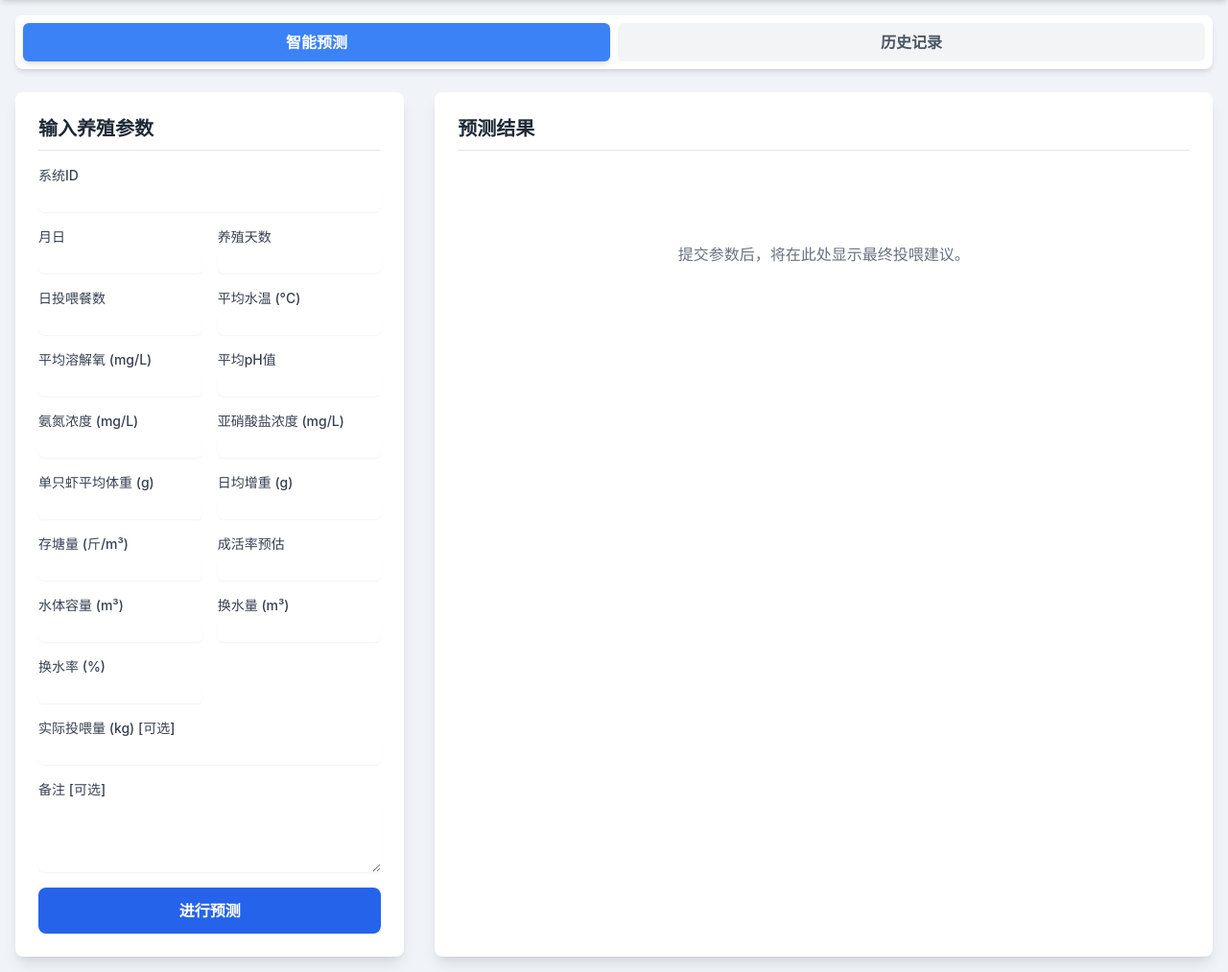
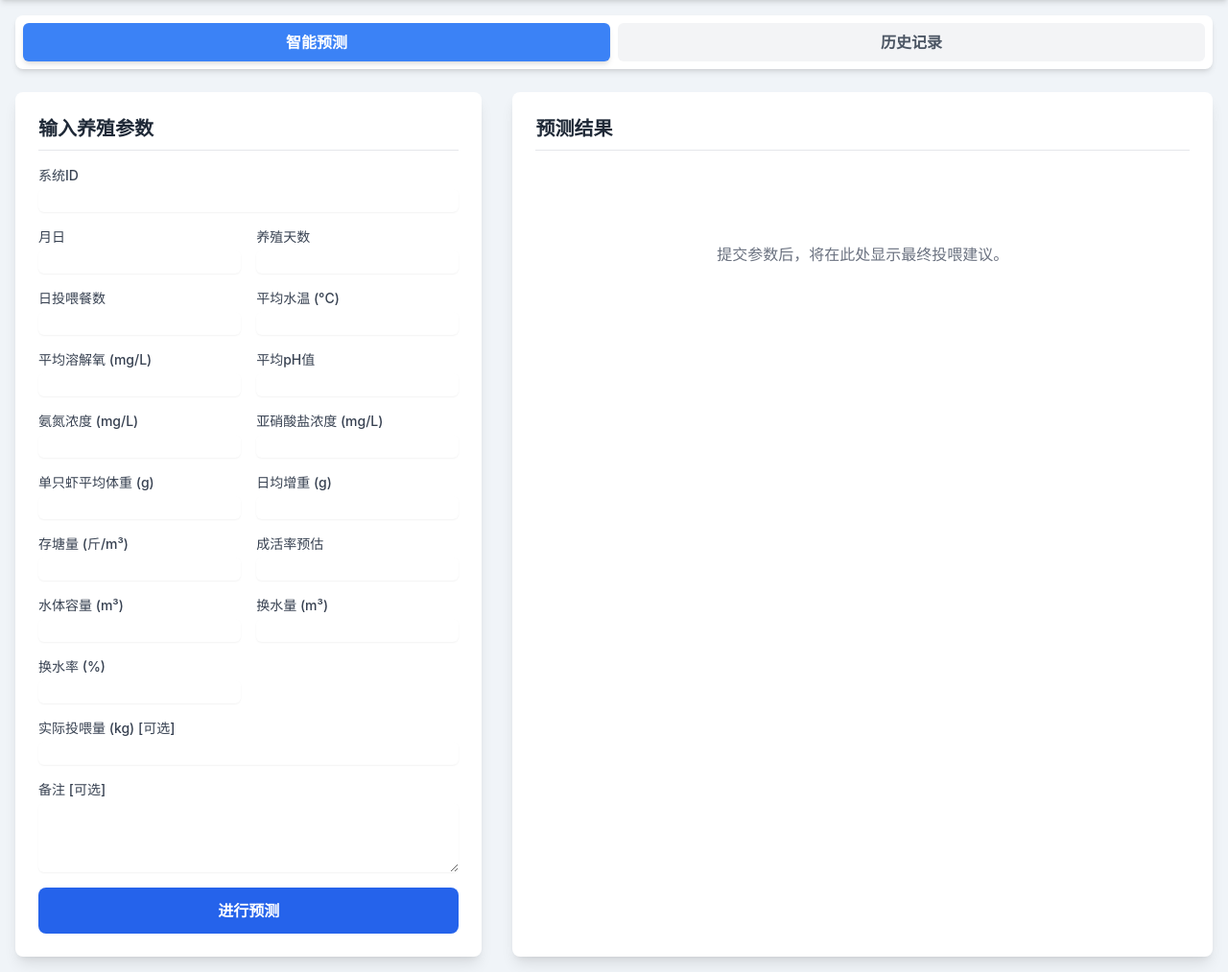
Before and after one commit to zhaohc1010/feeding_agent_webapp, a Flask app: page / in a window 1280 px wide. Shown: the part 64-1077 px from the top of the page at 96% size. Run offline with Flask 3, Linux system fonts and the light colour scheme; some libraries are stand-ins or nearby versions.

Commit message:
Add files via upload

```diff
--- a/feeding_agent_webapp/templates/index.html
+++ b/feeding_agent_webapp/templates/index.html
@@ -2,7 +2,7 @@
 <html lang="zh-CN">
 <head>
     <meta charset="UTF-8">
-    <meta name="viewport" content="width=device-width, initial-scale-1.0">
+    <meta name="viewport" content="width=device-width, initial-scale=1.0">
     <title>智能投喂决策系统</title>
     <script src="https://cdn.tailwindcss.com"></script>
     <script src="https://cdn.jsdelivr.net/npm/marked/marked.min.js"></script>
@@ -47,38 +47,38 @@
         <!-- Prediction View -->
         <div id="prediction-view">
             <div class="lg:flex lg:space-x-8">
-                <!-- Input Form -->
-                <div class="w-full lg:w-1/3">
+                <!-- Input Form - Increased width and font size -->
+                <div class="w-full lg:w-2/5">
                     <div class="bg-white p-6 rounded-lg shadow-lg">
                         <h2 class="text-xl font-bold mb-4 border-b pb-2">输入养殖参数</h2>
                         <form id="prediction-form" class="space-y-4">
-                            <div><label for="system_id" class="block text-sm font-medium text-gray-700">系统ID</label><input type="text" id="system_id" name="system_id" required class="form-input mt-1 block w-full border-gray-300 rounded-md shadow-sm"></div>
+                            <div><label for="system_id" class="block text-sm font-medium text-gray-700">系统ID</label><input type="text" id="system_id" name="system_id" required class="form-input mt-1 block w-full border-gray-300 rounded-md shadow-sm text-base"></div>
                             <div class="grid grid-cols-1 md:grid-cols-2 gap-4">
-                                <div><label for="month_day" class="block text-sm font-medium text-gray-700">月日</label><input type="text" id="month_day" name="month_day" required class="form-input mt-1 block w-full border-gray-300 rounded-md shadow-sm"></div>
-                                <div><label for="age_in_days" class="block text-sm font-medium text-gray-700">养殖天数</label><input type="number" step="any" id="age_in_days" name="age_in_days" required class="form-input mt-1 block w-full border-gray-300 rounded-md shadow-sm"></div>
-                                <div><label for="number_of_meals" class="block text-sm font-medium text-gray-700">日投喂餐数</label><input type="number" step="any" id="number_of_meals" name="number_of_meals" required class="form-input mt-1 block w-full border-gray-300 rounded-md shadow-sm"></div>
-                                <div><label for="average_water_temp" class="block text-sm font-medium text-gray-700">平均水温 (°C)</label><input type="number" step="any" id="average_water_temp" name="average_water_temp" required class="form-input mt-1 block w-full border-gray-300 rounded-md shadow-sm"></div>
-                                <div><label for="average_do" class="block text-sm font-medium text-gray-700">平均溶解氧 (mg/L)</label><input type="number" step="any" id="average_do" name="average_do" required class="form-input mt-1 block w-full border-gray-300 rounded-md shadow-sm"></div>
-                                <div><label for="average_ph" class="block text-sm font-medium text-gray-700">平均pH值</label><input type="number" step="any" id="average_ph" name="average_ph" required class="form-input mt-1 block w-full border-gray-300 rounded-md shadow-sm"></div>
-                                <div><label for="ammonia_nitrogen" class="block text-sm font-medium text-gray-700">氨氮浓度 (mg/L)</label><input type="number" step="any" id="ammonia_nitrogen" name="ammonia_nitrogen" required class="form-input mt-1 block w-full border-gray-300 rounded-md shadow-sm"></div>
-                                <div><label for="nitrite_nitrogen" class="block text-sm font-medium text-gray-700">亚硝酸盐浓度 (mg/L)</label><input type="number" step="any" id="nitrite_nitrogen" name="nitrite_nitrogen" required class="form-input mt-1 block w-full border-gray-300 rounded-md shadow-sm"></div>
-                                <div><label for="weight" class="block text-sm font-medium text-gray-700">单只虾平均体重 (g)</label><input type="number" step="any" id="weight" name="weight" required class="form-input mt-1 block w-full border-gray-300 rounded-md shadow-sm"></div>
-                                <div><label for="avg_daily_weight_gain" class="block text-sm font-medium text-gray-700">日均增重 (g)</label><input type="number" step="any" id="avg_daily_weight_gain" name="avg_daily_weight_gain" required class="form-input mt-1 block w-full border-gray-300 rounded-md shadow-sm"></div>
-                                <div><label for="shrimp_loading_cap" class="block text-sm font-medium text-gray-700">存塘量 (斤/m³)</label><input type="number" step="any" id="shrimp_loading_cap" name="shrimp_loading_cap" required class="form-input mt-1 block w-full border-gray-300 rounded-md shadow-sm"></div>
-                                <div><label for="survival_rate" class="block text-sm font-medium text-gray-700">成活率预估</label><input type="number" step="any" id="survival_rate" name="survival_rate" required class="form-input mt-1 block w-full border-gray-300 rounded-md shadow-sm"></div>
-                                <div><label for="water_body_capacity" class="block text-sm font-medium text-gray-700">水体容量 (m³)</label><input type="number" step="any" id="water_body_capacity" name="water_body_capacity" required class="form-input mt-1 block w-full border-gray-300 rounded-md shadow-sm"></div>
-                                <div><label for="water_change_amount" class="block text-sm font-medium text-gray-700">换水量 (m³)</label><input type="number" step="any" id="water_change_amount" name="water_change_amount" required class="form-input mt-1 block w-full border-gray-300 rounded-md shadow-sm"></div>
-                                <div><label for="water_change_rate" class="block text-sm font-medium text-gray-700">换水率 (%)</label><input type="number" step="any" id="water_change_rate" name="water_change_rate" required class="form-input mt-1 block w-full border-gray-300 rounded-md shadow-sm"></div>
+                                <div><label for="month_day" class="block text-sm font-medium text-gray-700">月日</label><input type="text" id="month_day" name="month_day" required class="form-input mt-1 block w-full border-gray-300 rounded-md shadow-sm text-base"></div>
+                                <div><label for="age_in_days" class="block text-sm font-medium text-gray-700">养殖天数</label><input type="number" step="any" id="age_in_days" name="age_in_days" required class="form-input mt-1 block w-full border-gray-300 rounded-md shadow-sm text-base"></div>
+                                <div><label for="number_of_meals" class="block text-sm font-medium text-gray-700">日投喂餐数</label><input type="number" step="any" id="number_of_meals" name="number_of_meals" required class="form-input mt-1 block w-full border-gray-300 rounded-md shadow-sm text-base"></div>
+                                <div><label for="average_water_temp" class="block text-sm font-medium text-gray-700">平均水温 (°C)</label><input type="number" step="any" id="average_water_temp" name="average_water_temp" required class="form-input mt-1 block w-full border-gray-300 rounded-md shadow-sm text-base"></div>
+                                <div><label for="average_do" class="block text-sm font-medium text-gray-700">平均溶解氧 (mg/L)</label><input type="number" step="any" id="average_do" name="average_do" required class="form-input mt-1 block w-full border-gray-300 rounded-md shadow-sm text-base"></div>
+                                <div><label for="average_ph" class="block text-sm font-medium text-gray-700">平均pH值</label><input type="number" step="any" id="average_ph" name="average_ph" required class="form-input mt-1 block w-full border-gray-300 rounded-md shadow-sm text-base"></div>
+                                <div><label for="ammonia_nitrogen" class="block text-sm font-medium text-gray-700">氨氮浓度 (mg/L)</label><input type="number" step="any" id="ammonia_nitrogen" name="ammonia_nitrogen" required class="form-input mt-1 block w-full border-gray-300 rounded-md shadow-sm text-base"></div>
+                                <div><label for="nitrite_nitrogen" class="block text-sm font-medium text-gray-700">亚硝酸盐浓度 (mg/L)</label><input type="number" step="any" id="nitrite_nitrogen" name="nitrite_nitrogen" required class="form-input mt-1 block w-full border-gray-300 rounded-md shadow-sm text-base"></div>
+                                <div><label for="weight" class="block text-sm font-medium text-gray-700">单只虾平均体重 (g)</label><input type="number" step="any" id="weight" name="weight" required class="form-input mt-1 block w-full border-gray-300 rounded-md shadow-sm text-base"></div>
+                                <div><label for="avg_daily_weight_gain" class="block text-sm font-medium text-gray-700">日均增重 (g)</label><input type="number" step="any" id="avg_daily_weight_gain" name="avg_daily_weight_gain" required class="form-input mt-1 block w-full border-gray-300 rounded-md shadow-sm text-base"></div>
+                                <div><label for="shrimp_loading_cap" class="block text-sm font-medium text-gray-700">存塘量 (斤/m³)</label><input type="number" step="any" id="shrimp_loading_cap" name="shrimp_loading_cap" required class="form-input mt-1 block w-full border-gray-300 rounded-md shadow-sm text-base"></div>
+                                <div><label for="survival_rate" class="block text-sm font-medium text-gray-700">成活率预估</label><input type="number" step="any" id="survival_rate" name="survival_rate" required class="form-input mt-1 block w-full border-gray-300 rounded-md shadow-sm text-base"></div>
+                                <div><label for="water_body_capacity" class="block text-sm font-medium text-gray-700">水体容量 (m³)</label><input type="number" step="any" id="water_body_capacity" name="water_body_capacity" required class="form-input mt-1 block w-full border-gray-300 rounded-md shadow-sm text-base"></div>
+                                <div><label for="water_change_amount" class="block text-sm font-medium text-gray-700">换水量 (m³)</label><input type="number" step="any" id="water_change_amount" name="water_change_amount" required class="form-input mt-1 block w-full border-gray-300 rounded-md shadow-sm text-base"></div>
+                                <div><label for="water_change_rate" class="block text-sm font-medium text-gray-700">换水率 (%)</label><input type="number" step="any" id="water_change_rate" name="water_change_rate" required class="form-input mt-1 block w-full border-gray-300 rounded-md shadow-sm text-base"></div>
                             </div>
-                            <div><label for="actual_feeding_amount" class="block text-sm font-medium text-gray-700">实际投喂量 (kg) [可选]</label><input type="number" step="any" id="actual_feeding_amount" name="actual_feeding_amount" class="form-input mt-1 block w-full border-gray-300 rounded-md shadow-sm"></div>
-                            <div><label for="remarks" class="block text-sm font-medium text-gray-700">备注 [可选]</label><textarea id="remarks" name="remarks" rows="3" class="form-input mt-1 block w-full border-gray-300 rounded-md shadow-sm"></textarea></div>
+                            <div><label for="actual_feeding_amount" class="block text-sm font-medium text-gray-700">实际投喂量 (kg) [可选]</label><input type="number" step="any" id="actual_feeding_amount" name="actual_feeding_amount" class="form-input mt-1 block w-full border-gray-300 rounded-md shadow-sm text-base"></div>
+                            <div><label for="remarks" class="block text-sm font-medium text-gray-700">备注 [可选]</label><textarea id="remarks" name="remarks" rows="3" class="form-input mt-1 block w-full border-gray-300 rounded-md shadow-sm text-base"></textarea></div>
                             <button type="submit" class="w-full bg-blue-600 hover:bg-blue-700 text-white font-bold py-3 px-4 rounded-lg transition duration-300 mt-4">进行预测</button>
                         </form>
                     </div>
                 </div>
 
                 <!-- Result Display -->
-                <div class="w-full lg:w-2/3 mt-8 lg:mt-0">
+                <div class="w-full lg:w-3/5 mt-8 lg:mt-0">
                     <div id="results-area" class="bg-white p-6 rounded-lg shadow-lg min-h-full">
                         <h2 class="text-xl font-bold mb-4 border-b pb-2">预测结果</h2>
                         <div id="spinner" class="hidden text-center py-10">
@@ -191,36 +191,45 @@
             const historyView = document.getElementById('history-view');
             let changesToSave = {};
 
-            // --- State Management ---
+            // --- Robust State Management ---
+            const APP_STATE_KEY = 'feedingAppState';
+
             function saveState() {
                 const formData = new FormData(form);
                 const data = Object.fromEntries(formData.entries());
-                sessionStorage.setItem('formData', JSON.stringify(data));
+                const resultsContent = document.getElementById('results-content');
 
-                const resultsContent = document.getElementById('results-content');
-                if (resultsContent.innerHTML && !document.getElementById('placeholder').classList.contains('hidden')) {
-                    sessionStorage.setItem('resultsHTML', resultsContent.innerHTML);
-                }
-                sessionStorage.setItem('activeView', historyView.classList.contains('hidden') ? 'predict' : 'history');
+                const state = {
+                    formData: data,
+                    resultsHTML: resultsContent.innerHTML,
+                    isPlaceholderHidden: document.getElementById('placeholder').classList.contains('hidden'),
+                    activeView: historyView.classList.contains('hidden') ? 'predict' : 'history'
+                };
+                sessionStorage.setItem(APP_STATE_KEY, JSON.stringify(state));
             }
 
             function restoreState() {
-                const savedForm = sessionStorage.getItem('formData');
-                if (savedForm) {
-                    const data = JSON.parse(savedForm);
-                    for (const key in data) {
+                const savedStateJSON = sessionStorage.getItem(APP_STATE_KEY);
+                if (!savedStateJSON) {
+                    showPredictionView(); // Default view
+                    return;
+                }
+                const state = JSON.parse(savedStateJSON);
+
+                if (state.formData) {
+                    for (const key in state.formData) {
                         if (form.elements[key]) {
-                            form.elements[key].value = data[key];
+                            form.elements[key].value = state.formData[key];
                         }
                     }
                 }
-                const savedResult = sessionStorage.getItem('resultsHTML');
-                if (savedResult) {
-                    document.getElementById('placeholder').classList.add('hidden');
-                    document.getElementById('results-content').innerHTML = savedResult;
+                if (state.resultsHTML) {
+                    if(state.isPlaceholderHidden) {
+                       document.getElementById('placeholder').classList.add('hidden');
+                    }
+                    document.getElementById('results-content').innerHTML = state.resultsHTML;
                 }
-                const activeView = sessionStorage.getItem('activeView');
-                if (activeView === 'history') {
+                if (state.activeView === 'history') {
                     showHistoryView();
                 } else {
                     showPredictionView();
@@ -293,24 +302,6 @@
             });
 
             // --- History Section Event Delegation ---
-            mainContainer.addEventListener('input', (event) => {
-                const cell = event.target;
-                if (cell.tagName === 'TD' && cell.isContentEditable) {
-                    const card = cell.closest('.system-card');
-                    const saveBtn = card.querySelector('.save-changes-btn');
-                    const systemId = card.dataset.systemId;
-                    const docId = cell.closest('tr').dataset.docId;
-                    const column = cell.dataset.column;
-                    const value = cell.innerText;
-
-                    if (!changesToSave[systemId]) changesToSave[systemId] = {};
-                    if (!changesToSave[systemId][docId]) changesToSave[systemId][docId] = {};
-
-                    changesToSave[systemId][docId][column] = value;
-                    saveBtn.classList.remove('hidden');
-                }
-            });
-
             mainContainer.addEventListener('click', async (event) => {
                 const target = event.target.closest('button');
                 if (!target) return;
@@ -321,6 +312,7 @@
                 const systemId = card.dataset.systemId;
                 const saveStatus = card.querySelector('.save-status');
 
+                // --- Handle Save Changes ---
                 if (target.classList.contains('save-changes-btn')) {
                     const changesForSystem = changesToSave[systemId];
                     if (!changesForSystem) return;
@@ -353,6 +345,7 @@
                     }
                 }
 
+                // --- Handle Add Row ---
                 if (target.classList.contains('add-row-btn')) {
                     try {
                         saveState();
@@ -371,6 +364,23 @@
                     }
                 }
             });
+             mainContainer.addEventListener('input', (event) => {
+                const cell = event.target;
+                if (cell.tagName === 'TD' && cell.isContentEditable) {
+                    const card = cell.closest('.system-card');
+                    const saveBtn = card.querySelector('.save-changes-btn');
+                    const systemId = card.dataset.systemId;
+                    const docId = cell.closest('tr').dataset.docId;
+                    const column = cell.dataset.column;
+                    const value = cell.innerText;
+
+                    if (!changesToSave[systemId]) changesToSave[systemId] = {};
+                    if (!changesToSave[systemId][docId]) changesToSave[systemId][docId] = {};
+
+                    changesToSave[systemId][docId][column] = value;
+                    saveBtn.classList.remove('hidden');
+                }
+            });
         });
     </script>
 </body>
```
